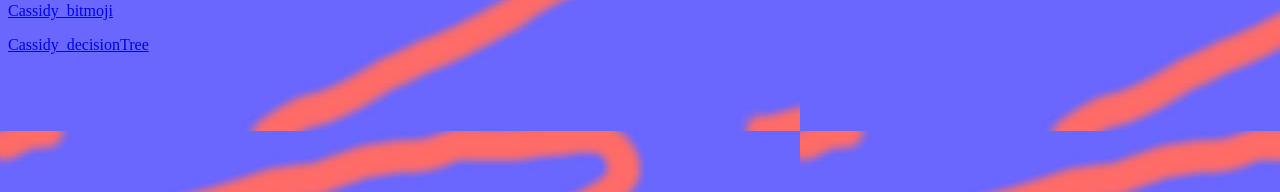
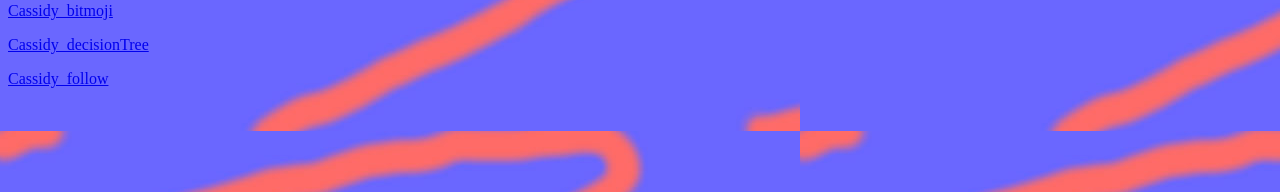
Before and after one commit to jackcassidy26/jackcassidy26.github.io, a plain HTML site: page javascripts.html in a window 1280 px wide. Shown: the part 469-661 px from the top of the page. Drawn offline with Linux system fonts and the light colour scheme.

Commit message:
Update javascripts.html

```diff
--- a/javascripts.html
+++ b/javascripts.html
@@ -56,6 +56,10 @@
                    <a href ="https://www.khanacademy.org/computer-programming/decision-tree/5906881004716032">
                            Cassidy_decisionTree </a>
                    </p>
+                   <p>
+                       <a href ="https://www.khanacademy.org/computer-programming/following-bitmoji/5440618302291968">
+                           Cassidy_follow </a>
+                   </p>
 
     </body>
 </html>
```
